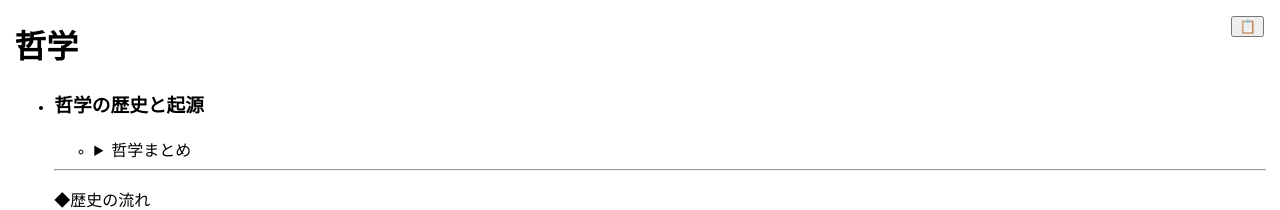
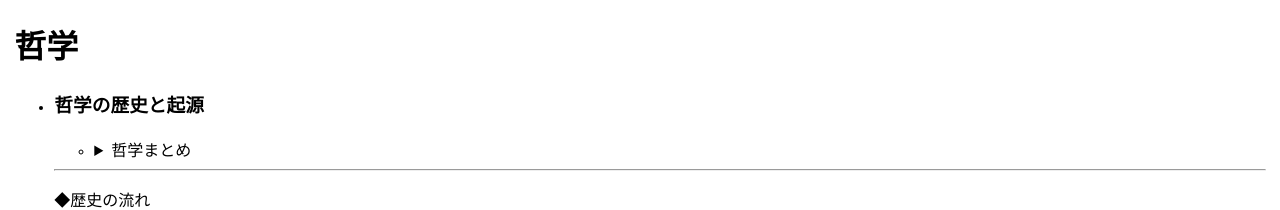
Before and after one commit to zoldof/algo-notes-ci, a Jekyll site: the page built from docs/menu/menu.md, in a window 1280 px wide. Shown: the top 210 px of the page. Built offline with Jekyll 4.4.1, drawn with Linux system fonts in a browser that asks for light colours; our own code applies the rules of GitHub Pages for plain Markdown files.

Commit message:
Update default.html

```diff
--- a/docs/_layouts/default.html
+++ b/docs/_layouts/default.html
@@ -15,18 +15,13 @@
   <link rel="stylesheet" href="{{ site.baseurl }}/style.css">
 </head>
 <body>
-  <button id="toc-toggle" class="toc-toggle" aria-expanded="false">
-    📋
-  </button>
   <div id="content">
     <!-- Liquid -->
     {{ content }}
   </div>
   <script type="module">
-    import { InitTocToggle } from "{{ site.baseurl }}/toc.js";
     import { renderKatex } from "{{ site.baseurl }}/katex.js";
     document.addEventListener("DOMContentLoaded", async () => {
-      InitTocToggle();
       renderKatex(document.getElementById("content"));
     });
   </script>
```
